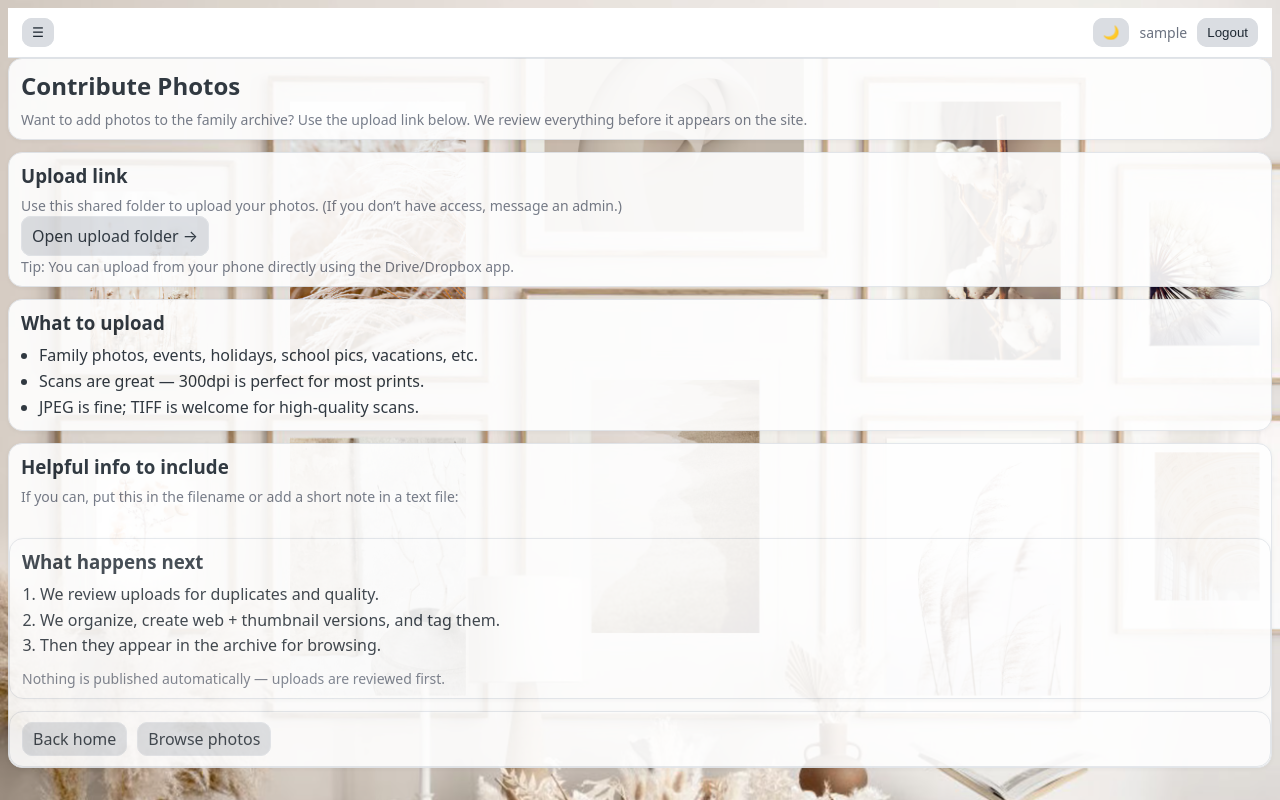
After one commit to Carioto/photoapp, a Django app: page /uploading_photos/ in a window 1280 px wide. The commit adds this page. Run offline with Django 5.2, Linux system fonts and the light colour scheme; the visitor is signed in with stand-in values (Sample User, id 1); some libraries are stand-ins or nearby versions.

Commit message:
add logo, add upload link page, six light mode button issue with glowover

```diff
--- a/gallery/management/commands/make_derivatives.py
+++ b/gallery/management/commands/make_derivatives.py
@@ -11,7 +11,7 @@ JPEG_QUALITY = 85
 
 SUPPORTED_INPUT_EXTS = {".png", ".jpg", ".jpeg", ".tif", ".tiff", ".webp"}
 
-BATCH_NAME = "batch_010"  # Change this for each new batch
+BATCH_NAME = "batch_011"  # Change this for each new batch
 
 
 def save_jpeg_resized(src_path: Path, dst_path: Path, max_width: int) -> None:
--- a/gallery/templates/gallery/_filters_form.html
+++ b/gallery/templates/gallery/_filters_form.html
@@ -6,7 +6,7 @@
     <span>Show only untagged photos</span>
   </label>
   <div></div>
-  <button class="btn" type="submit">Apply Filters</button>
+  <button class="btn glow-on-hover" type="submit">Apply Filters</button>
 
   <div style="display:flex; flex-wrap:wrap; gap:10px;">
     {% for t in all_tags %}
--- a/gallery/templates/gallery/base.html
+++ b/gallery/templates/gallery/base.html
@@ -6,10 +6,8 @@
     <title>{% block title %}Family Photos{% endblock %}</title>
 
   <style>
-  :root {--bg: url("/static/gallery/img/lightbg.png"); --card: #ffffff; --border: #e1e5ea; --text: #1f2933; --muted: #6b7280;
-    --accent: #3b82f6; --accent-soft: #dadde2;}
-  :root[data-theme="dark"] {--bg: url("/static/gallery/img/darkbg.png"); --card: #171a21; --border: #2a2f3a; --text: #e7e9ee;
-    --muted: #a7adba; --accent: #d8b37c; --accent-soft: #2a2f3a;}
+  :root {--bg: url("/static/gallery/img/lightbg.png"); --card: #ffffff; --border: #e1e5ea; --text: #1f2933; --muted: #6b7280; --accent: #3b82f6; --accent-soft: #dadde2;}
+  :root[data-theme="dark"] {--bg: url("/static/gallery/img/darkbg.png"); --card: #171a21; --border: #2a2f3a; --text: #e7e9ee; --muted: #a7adba; --accent: #d8b37c; --accent-soft: #2a2f3a;}
   body {background: var(--bg); color: var(--text); font-family: system-ui, -apple-system, Segoe UI, Roboto, Arial;}
   a { color: inherit; text-decoration: none; }
   a:hover { text-decoration: underline; text-shadow: #16a34a;}
@@ -51,9 +49,8 @@
  .pagination-info{white-space: nowrap;}
  .thumb-wrap{position: relative;}
  .fav-badge{position: absolute; top: 5px; right: 5px; transform: translate(-50%, -50%); width: 10px; height: 10px;
-  border-radius: 999px; display: grid; place-items: center; font-weight: 900; font-size: 18px;
-  color: #d8b37c; /* gold */ border: 1px solid rgba(0,0,0,.12);
-  box-shadow: 0 2px 10px rgba(0,0,0,.25); pointer-events: none;}
+  border-radius: 999px; display: grid; place-items: center; font-weight: 900; font-size: 18px; color: #d8b37c;
+  border: 1px solid rgba(0,0,0,.12); box-shadow: 0 2px 10px rgba(0,0,0,.25); pointer-events: none;}
  .edit_but {width: 80px; padding: 4px; text-align: center; font-size: 12px;}
  @media (max-width: 900px) {.tag-grid {grid-template-columns: repeat(2, 1fr);}}
  @media (max-width: 500px) {.tag-grid {grid-template-columns: 1fr;}}
@@ -68,16 +65,18 @@
  .msg{padding: 6px 10px; border-radius: 8px; margin-top: 6px; font-size: 14px;}
  .msg-success{background: rgba(34,197,94,.15); color: #16a34a; border: 1px solid rgba(34,197,94,.3);}
  .msg-error{background: rgba(239,68,68,.15); color: #dc2626; border: 1px solid rgba(239,68,68,.3);}
- .glow-on-hover {border: none; outline: none; color: #fff; background: #111; cursor: pointer; position: relative;
+ .glow-on-hover {border: none; outline: none; cursor: pointer; position: relative;
   z-index: 0; border-radius: 10px;}
  .glow-on-hover:before {background: linear-gradient(45deg, #ff0000, #ff7300, #fffb00, #48ff00, #00ffd5, #002bff, #7a00ff, #ff00c8, #ff0000); content: '';  position: absolute; top: -2px; left:-2px; background-size: 400%; z-index: -1; filter: blur(5px); width: calc(100% + 4px); height: calc(100% + 4px); animation: glowing 20s linear infinite;opacity: 0;
  transition: opacity .3s ease-in-out; border-radius: 10px;}
  .glow-on-hover:active {color: #000}
  .glow-on-hover:active:after {background: transparent;}
  .glow-on-hover:hover:before {opacity: 1;}
- .glow-on-hover:after {z-index: -1; content: ''; position: absolute; width: 100%; height: 100%; background: #111;
+ .glow-on-hover:after {z-index: -1; content: ''; position: absolute; width: 100%; height: 100%; background:var(--accent-soft) ;
     left: 0; top: 0; border-radius: 10px;}
  @keyframes glowing {0% { background-position: 0 0; }50% { background-position: 400% 0; } 100% { background-position: 0 0; }}
+ .icondiv{text-align: center;margin-top: 10vh;}
+ #myicon{height: 50px;}
 </style>
 
   </head>
@@ -86,7 +85,7 @@
     <header class="topbar">
       <div class="topbar-left">
         <button id="mobileMenuBtn" class="btn glow-on-hover" type="button" aria-label="Menu">☰</button>
-        <a class="btn glow-on-hover" href="/">Home</a>
+
       </div>
 
       <div class="topbar-right">
@@ -112,6 +111,10 @@
         <a class="btn glow-on-hover" href="/photos/">View by Tags</a>
         <a class="btn glow-on-hover" href="{% url 'favorites' %}">Favorites</a>
         <a class="btn glow-on-hover" href="{% url 'recent_comments' %}">Recent Comments</a>
+        <a class="btn glow-on-hover" href="{% url 'uploading_photos' %}">Uploading Directions</a>
+      </div>
+      <div class="icondiv">
+        <img id="myicon" src="/static/gallery/img/myimg.png">
       </div>
     </nav>
 
--- a/gallery/templates/gallery/home.html
+++ b/gallery/templates/gallery/home.html
@@ -1,5 +1,5 @@
 {% extends "gallery/base.html" %}
-{% block title %}Home{% endblock %}
+{% block title %}Family Photos{% endblock %}
 
 {% block content %}
   <h1 style="margin-bottom:6px;">Welcome</h1>
@@ -14,6 +14,7 @@
         <li>A place to browse and preserve family photos</li>
         <li>A way to tag photos (people, events, places, decades) so they’re easier to find</li>
         <li>Comments are tied to each photo and are moderated</li>
+        <li>Dark Mode is available at the upper right.</li>
         <li>Start by clicking <strong>☰</strong> at the top</li>
       </ul>
     </div>
@@ -48,6 +49,7 @@
         <a class="btn glow-on-hover" href="/photos/">Browse by Tags</a>
         <a class="btn glow-on-hover" href="{% url 'favorites' %}">Your Favorites</a>
         <a class="btn glow-on-hover" href="{% url 'recent_comments' %}">Recent Comments</a>
+        <a class="btn glow-on-hover" href="{% url 'uploading_photos' %}">Uploading Directions</a>
       </div>
     </div>
   </div>
--- /dev/null
+++ b/gallery/templates/gallery/uploading_photos.html
@@ -0,0 +1,73 @@
+{% extends "gallery/base.html" %} {% block title %}Contribute{% endblock %}
+{% block content %}
+
+  <div class="card">
+    <div class="pad">
+      <h2 style="margin:0;">Contribute Photos</h2>
+      <p class="muted" style="margin:8px 0 0 0;">
+        Want to add photos to the family archive? Use the upload link below. We review everything before it appears on the site.
+      </p>
+    </div>
+  </div>
+
+  <div class="card" style="margin-top:12px;">
+    <div class="pad">
+      <h3 style="margin:0 0 8px 0;">Upload link</h3>
+
+      <p class="muted" style="margin:0 0 10px 0;">
+        Use this shared folder to upload your photos. (If you don’t have access, message an admin.)
+      </p>
+
+      <!-- Replace href with your Drive/Dropbox/OneDrive link -->
+      <a class="btn" href="https://drive.google.com/drive/folders/1jycJGqEJxvry4RpLpPx7LWp8_oSbJHTn?usp=sharing" target="_blank" rel="noopener">
+        Open upload folder →
+      </a>
+
+      <div class="muted" style="margin-top:10px;">
+        Tip: You can upload from your phone directly using the Drive/Dropbox app.
+      </div>
+    </div>
+  </div>
+
+  <div class="card" style="margin-top:12px;">
+    <div class="pad">
+      <h3 style="margin:0 0 8px 0;">What to upload</h3>
+      <ul style="margin:0; padding-left:18px; line-height:1.6;">
+        <li>Family photos, events, holidays, school pics, vacations, etc.</li>
+        <li>Scans are great — 300dpi is perfect for most prints.</li>
+        <li>JPEG is fine; TIFF is welcome for high-quality scans.</li>
+      </ul>
+    </div>
+  </div>
+
+  <div class="card" style="margin-top:12px;">
+    <div class="pad">
+      <h3 style="margin:0 0 8px 0;">Helpful info to include</h3>
+      <p class="muted" style="margin:0 0 10px 0;">
+        If you can, put this in the filename or add a short note in a text file:
+      </p>
+  </div>
+
+  <div class="card" style="margin-top:12px;">
+    <div class="pad">
+      <h3 style="margin:0 0 8px 0;">What happens next</h3>
+      <ol style="margin:0; padding-left:18px; line-height:1.6;">
+        <li>We review uploads for duplicates and quality.</li>
+        <li>We organize, create web + thumbnail versions, and tag them.</li>
+        <li>Then they appear in the archive for browsing.</li>
+      </ol>
+
+      <div class="muted" style="margin-top:10px;">
+        Nothing is published automatically — uploads are reviewed first.
+      </div>
+    </div>
+  </div>
+
+  <div class="card" style="margin-top:12px;">
+    <div class="pad" style="display:flex; gap:10px; flex-wrap:wrap; align-items:center;">
+      <a class="btn" href="{% url 'home' %}">Back home</a>
+      <a class="btn" href="{% url 'photo_browser' %}">Browse photos</a>
+    </div>
+  </div>
+
+{% endblock %}
--- a/gallery/urls.py
+++ b/gallery/urls.py
@@ -10,6 +10,7 @@ urlpatterns = [
     path("photo/<uuid:photo_id>/favorite/", views.toggle_favorite, name="toggle_favorite"),
     path("favorites/", views.favorites, name="favorites"),
     path("comments/", views.recent_comments, name="recent_comments"),
+    path("uploading_photos/", views.uploading_photos, name="uploading_photos"),
     path("photo/<uuid:photo_id>/tags/", views.edit_photo_tags, name="edit_photo_tags"),
 
 ]
--- a/gallery/views.py
+++ b/gallery/views.py
@@ -130,6 +130,10 @@ def home(request):
         "latest_photos": latest_photos,
     })
 
+def uploading_photos(request):
+    return render(request, "gallery/uploading_photos.html", {
+        })
+
 
 @login_required
 def favorites(request):
```
Also changed, not shown: gallery/static/gallery/img/android-chrome-192x192 (2).png (added), gallery/static/gallery/img/android-chrome-192x192.png (added), gallery/static/gallery/img/android-chrome-512x512 (2).png (added), gallery/static/gallery/img/myimg.png (added).
